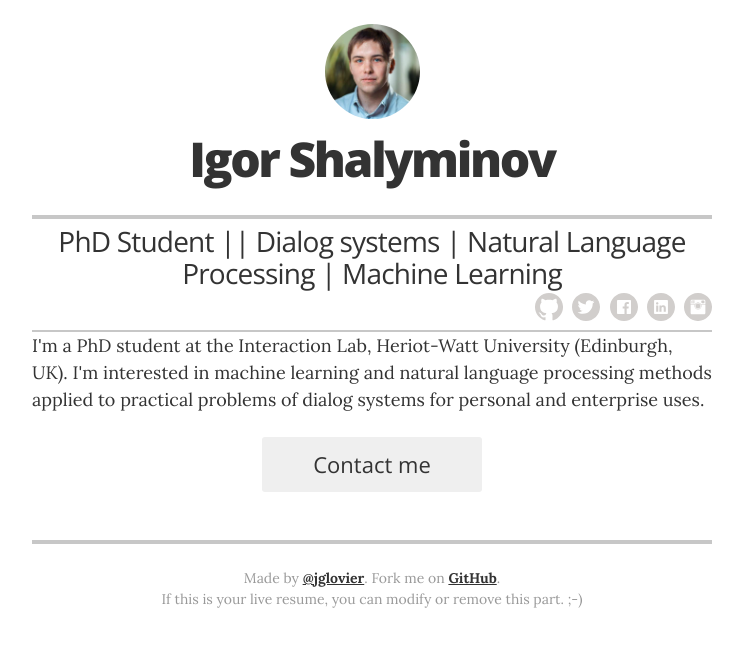
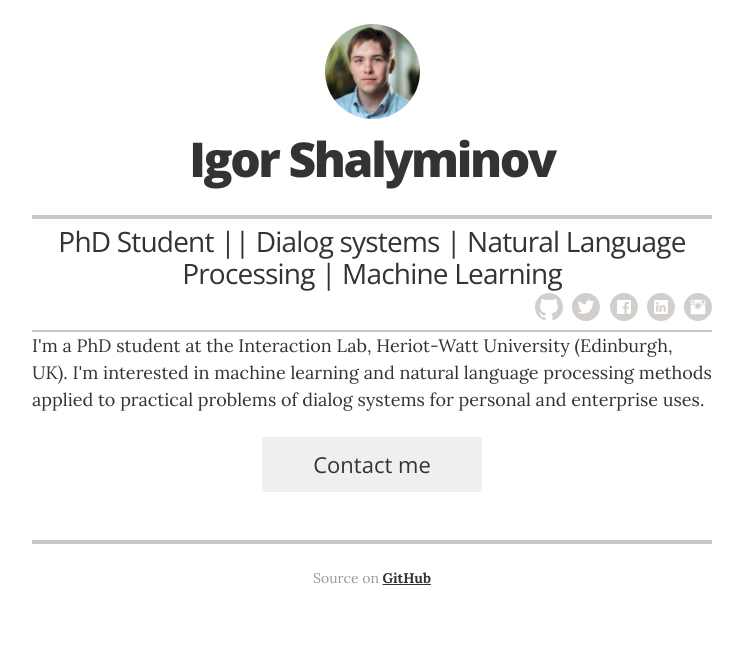
Before and after one commit to ishalyminov/ishalyminov-old.github.io, a Jekyll site: the page built from index.html, in a window 1280 px wide. Shown: the top 647 px of the page, without its empty margins (268-1011 px from the left). Built offline with Jekyll 4.4.1, drawn with Linux system fonts in a browser that asks for light colours.

Commit message:
Update resume.html

```diff
--- a/_layouts/resume.html
+++ b/_layouts/resume.html
@@ -232,8 +232,7 @@
       {% endif %}
 
       <footer class="page-footer">
-        <p class="footer-line">Made by <a href="http://twitter.com/jglovier">@jglovier</a>. Fork me on <a href="https://github.com/jglovier/resume-template">GitHub</a>.</p>
-        <p class="footer-line">If this is your live resume, you can modify or remove this part. ;-)</p>
+        <p class="footer-line">Source on <a href="https://github.com/jglovier/resume-template">GitHub</a></p>
       </footer>
 
     </div>
```
